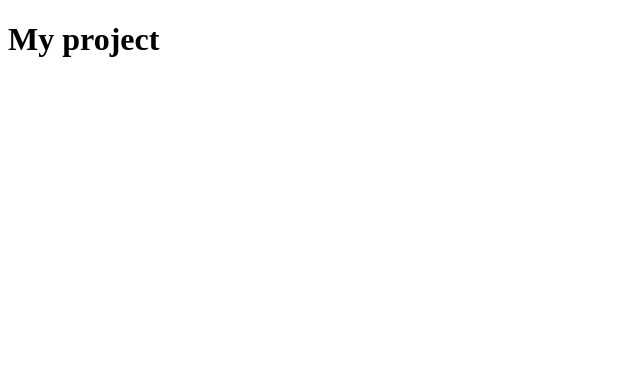
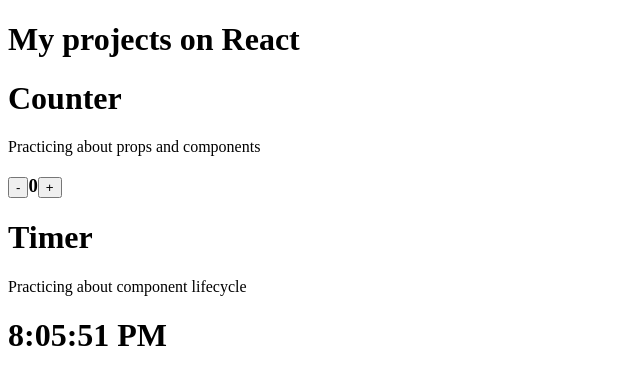
Before and after one commit to tuliohds/learningReact, a React (Create React App) app in the folder first_app/: page / in a window 1280 px wide. Shown: the top 384 px of the page, without its empty margins (0-640 px from the left). Built offline with nearby package versions, Linux system fonts and the light colour scheme.

Commit message:
feat: Include developments on App

```diff
--- a/first_app/src/App.js
+++ b/first_app/src/App.js
@@ -1,18 +1,17 @@
 import React, { Component } from 'react';
+import Counter from './Counter';
+import Timer from './Timer';
 
 class App extends Component {
-
-  constructor(props){
-    super(props);
-    this.state = {
-
-    };
-  }
 
   render(){
     return(
       <div>
-        <h1>My project</h1>
+        <h1>My projects on React</h1>
+        <div>
+          <Counter />
+          <Timer />
+        </div>
       </div>
     );
   }
--- a/first_app/src/Counter.js
+++ b/first_app/src/Counter.js
@@ -5,7 +5,6 @@
   constructor(props){
     super(props);
     this.state = {
-      name: 'Tulio',
       counter: 0
     };
 
@@ -32,7 +31,8 @@
   render(){
     return(
       <div>
-        <h1>Counter by {this.state.name}</h1>
+        <h1>Counter</h1>
+        <p>Practicing about props and components</p>
         <h3>
           <div>
             <button onClick={this.decrease}> - </button>
--- a/first_app/src/Timer.js
+++ b/first_app/src/Timer.js
@@ -18,7 +18,7 @@
 
   componentDidUpdate() {
     // when the app is reload this component will be executed
-    console.log('updating...');
+    // console.log('updating...');
   }
 
   render(){
```
